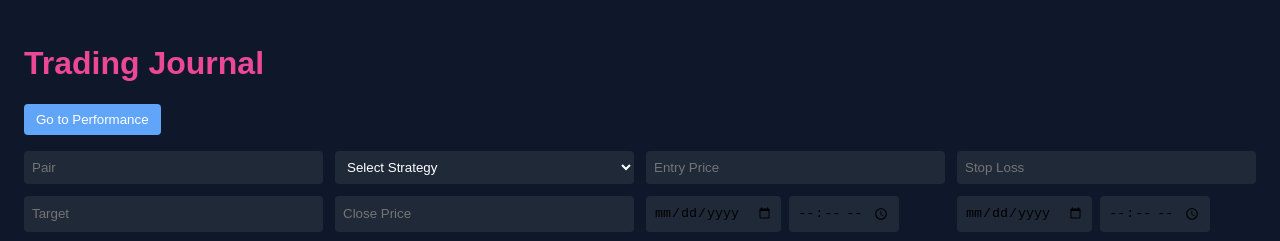
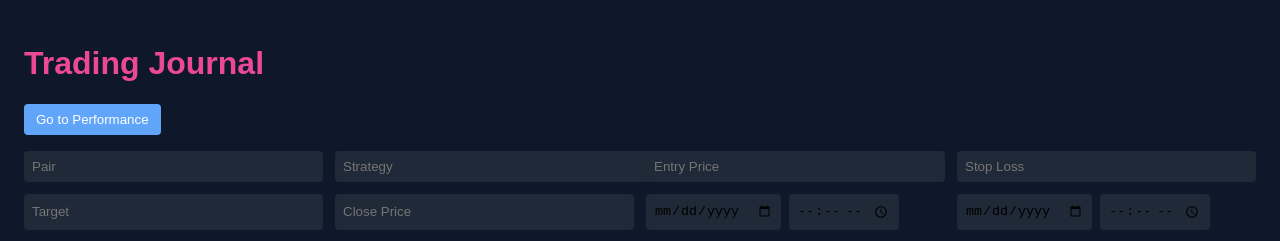
Before and after one commit to Lostkiwi007/Better-Journal-App, a React (Vite) app: page /#/ in a window 1280 px wide. Shown: the top 241 px of the page. Built offline with nearby package versions, Linux system fonts and the light colour scheme.

Commit message:
Allow strategy free text via datalist

```diff
--- a/src/pages/JournalPage.jsx
+++ b/src/pages/JournalPage.jsx
@@ -161,20 +161,22 @@ export default function JournalPage() {
           onChange={(e) => setNewTrade({ ...newTrade, pair: e.target.value })}
           style={{ padding: 8, backgroundColor: "#1f2937", border: "none", borderRadius: 4 }}
         />
-        <select
-          value={newTrade.strategy}
-          onChange={(e) => setNewTrade({ ...newTrade, strategy: e.target.value })}
-          style={{ padding: 8, backgroundColor: "#1f2937", color: "white", border: "none", borderRadius: 4 }}
-        >
-          <option value="" disabled>
-            Select Strategy
-          </option>
-          <option value="ORB">ORB</option>
-          <option value="Power Trend">Power Trend</option>
-          <option value="Breakout">Breakout</option>
-          <option value="Phantom Flow">Phantom Flow</option>
-          <option value="Pip Snatcher">Pip Snatcher</option>
-        </select>
+        <div>
+          <input
+            list="strategies"
+            placeholder="Strategy"
+            value={newTrade.strategy}
+            onChange={(e) => setNewTrade({ ...newTrade, strategy: e.target.value })}
+            style={{ width: "100%", padding: 8, backgroundColor: "#1f2937", color: "white", border: "none", borderRadius: 4 }}
+          />
+          <datalist id="strategies">
+            <option value="ORB" />
+            <option value="Power Trend" />
+            <option value="Breakout" />
+            <option value="Phantom Flow" />
+            <option value="Pip Snatcher" />
+          </datalist>
+        </div>
         <input
           placeholder="Entry Price"
           value={newTrade.entry}
@@ -360,7 +362,15 @@ export default function JournalPage() {
 
               <div style={{ flex: 1, display: "flex", flexDirection: "column", gap: 8 }}>
                 {trade.notes && (
-                  <div style={{ fontSize: 12, color: "#d1d5db", backgroundColor: "#111827", padding: 8, borderRadius: 4 }}>
+                  <div
+                    style={{
+                      fontSize: 12,
+                      color: "#d1d5db",
+                      backgroundColor: "#111827",
+                      padding: 8,
+                      borderRadius: 4,
+                    }}
+                  >
                     {trade.notes}
                   </div>
                 )}
```
